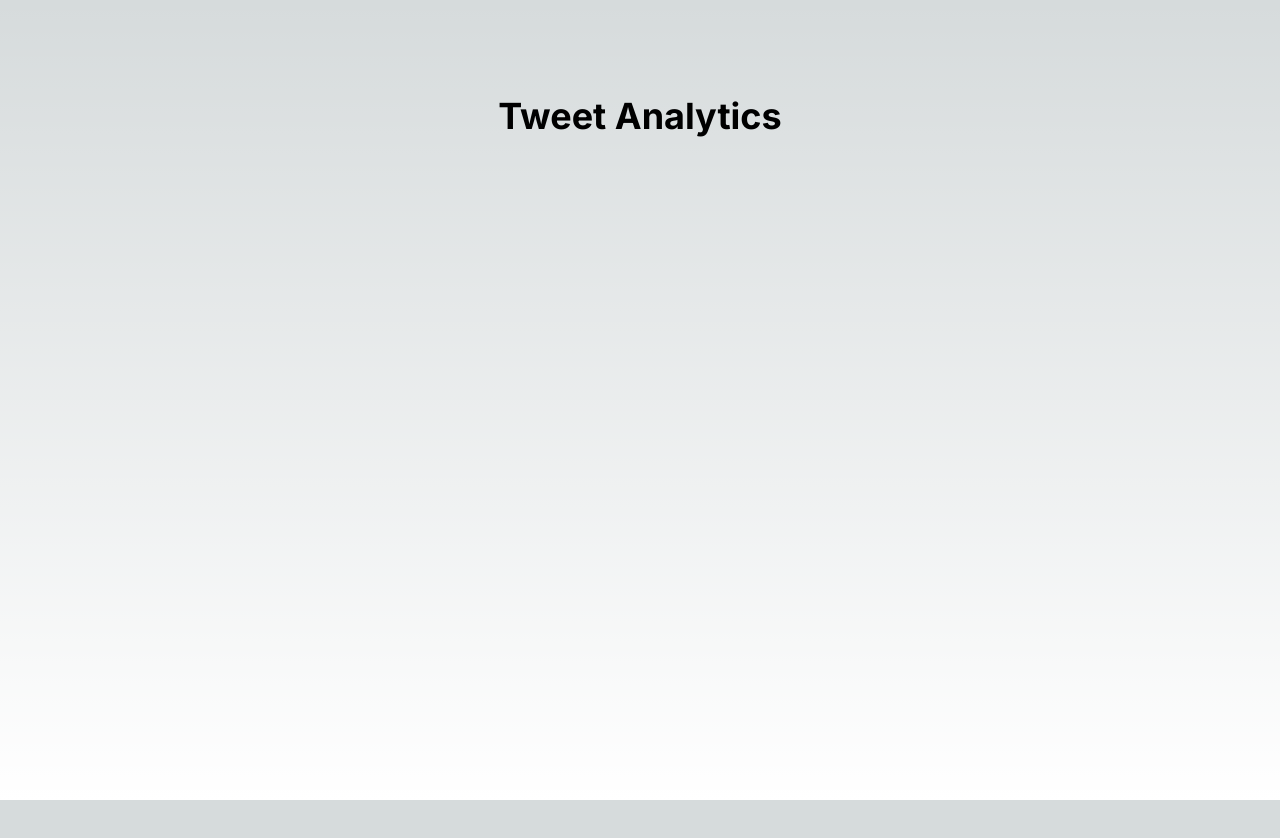
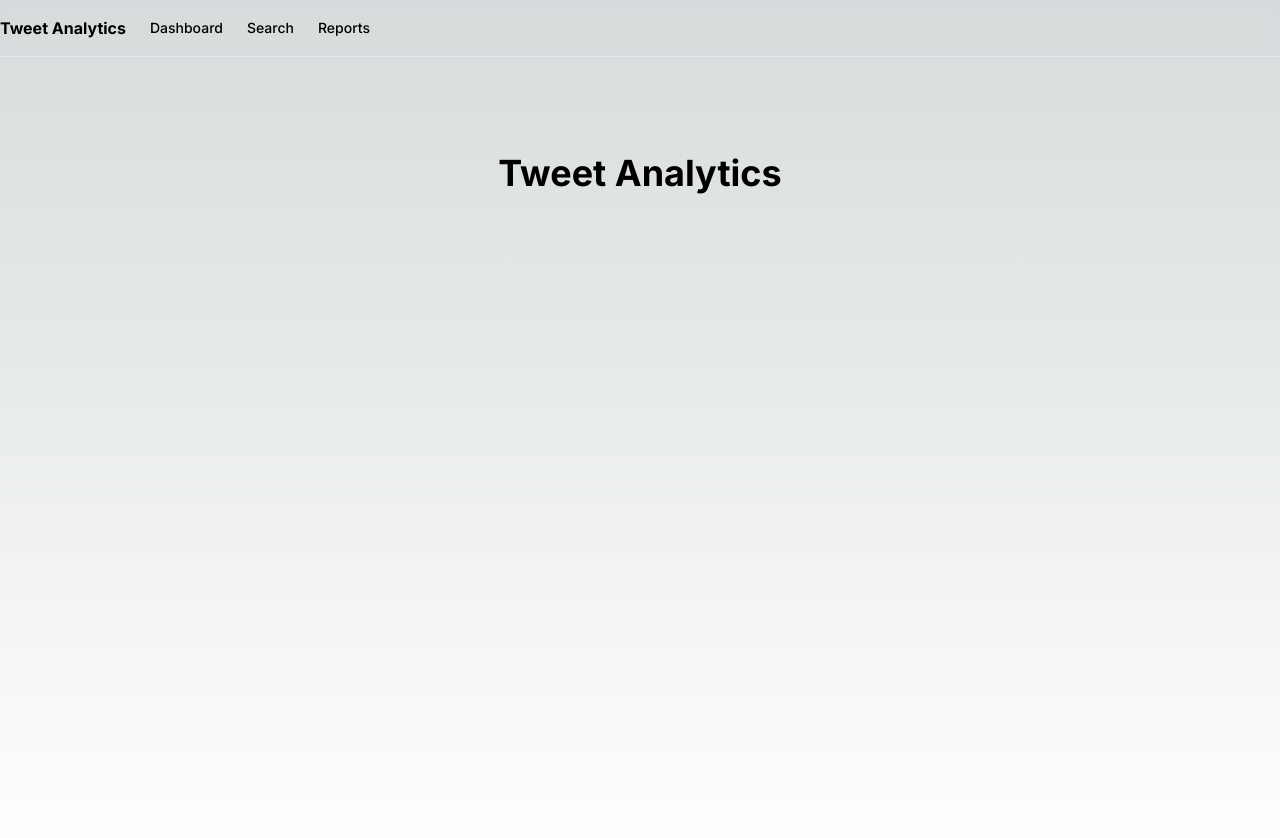
Before and after one commit to 00xjelly/tweet-analytics-app, a Next.js app: page / in a window 1280 px wide. Shown: the top 838 px of the page. Before the commit the page ends 800 px from the top, so only its background shows below. Built offline with nearby package versions, Linux system fonts and the light colour scheme.

Commit message:
Add layout components

```diff
--- a/src/app/layout.tsx
+++ b/src/app/layout.tsx
@@ -1,6 +1,7 @@
 import type { Metadata } from 'next';
 import { Inter } from 'next/font/google';
 import './globals.css';
+import { Shell } from '@/components/layout/shell';
 
 const inter = Inter({ subsets: ['latin'] });
 
@@ -16,7 +17,9 @@
 }) {
   return (
     <html lang="en">
-      <body className={inter.className}>{children}</body>
+      <body className={inter.className}>
+        <Shell>{children}</Shell>
+      </body>
     </html>
   );
 }
--- /dev/null
+++ b/src/components/layout/header.tsx
@@ -0,0 +1,35 @@
+import Link from 'next/link';
+import { Button } from '../ui/button';
+
+export function Header() {
+  return (
+    <header className="sticky top-0 z-50 w-full border-b border-border/40 bg-background/95 backdrop-blur supports-[backdrop-filter]:bg-background/60">
+      <div className="container flex h-14 max-w-screen-2xl items-center">
+        <div className="mr-4 flex">
+          <Link className="mr-6 flex items-center space-x-2" href="/">
+            <span className="font-bold inline-block">Tweet Analytics</span>
+          </Link>
+          <nav className="flex items-center space-x-6 text-sm font-medium">
+            <Link href="/dashboard" className="transition-colors hover:text-foreground/80 text-foreground/60">
+              Dashboard
+            </Link>
+            <Link href="/search" className="transition-colors hover:text-foreground/80 text-foreground/60">
+              Search
+            </Link>
+            <Link href="/reports" className="transition-colors hover:text-foreground/80 text-foreground/60">
+              Reports
+            </Link>
+          </nav>
+        </div>
+        <div className="flex flex-1 items-center justify-end space-x-2">
+          <nav className="flex items-center">
+            <Button variant="ghost" className="h-8 w-8 px-0">
+              <span className="sr-only">Toggle user menu</span>
+              {/* Add user icon/avatar here */}
+            </Button>
+          </nav>
+        </div>
+      </div>
+    </header>
+  );
+}
--- /dev/null
+++ b/src/components/layout/shell.tsx
@@ -0,0 +1,14 @@
+import { Header } from './header';
+
+interface ShellProps {
+  children: React.ReactNode;
+}
+
+export function Shell({ children }: ShellProps) {
+  return (
+    <div className="relative flex min-h-screen flex-col">
+      <Header />
+      <main className="flex-1">{children}</main>
+    </div>
+  );
+}
```
